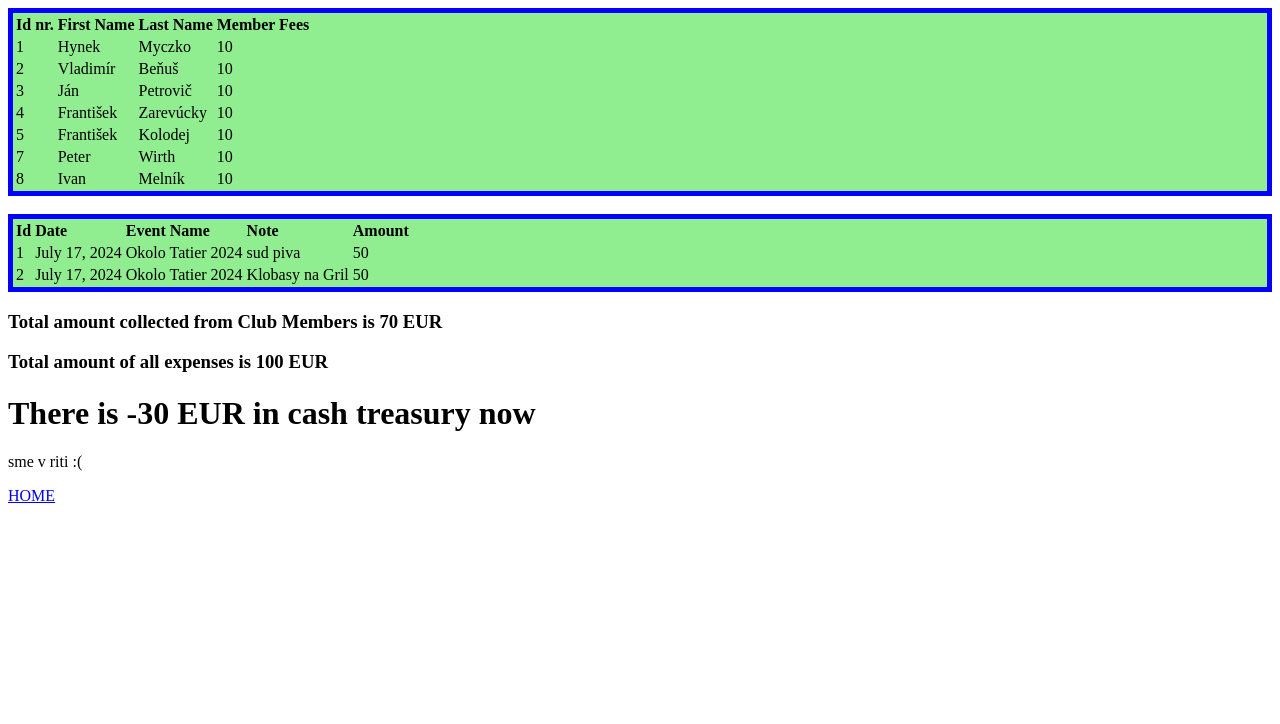
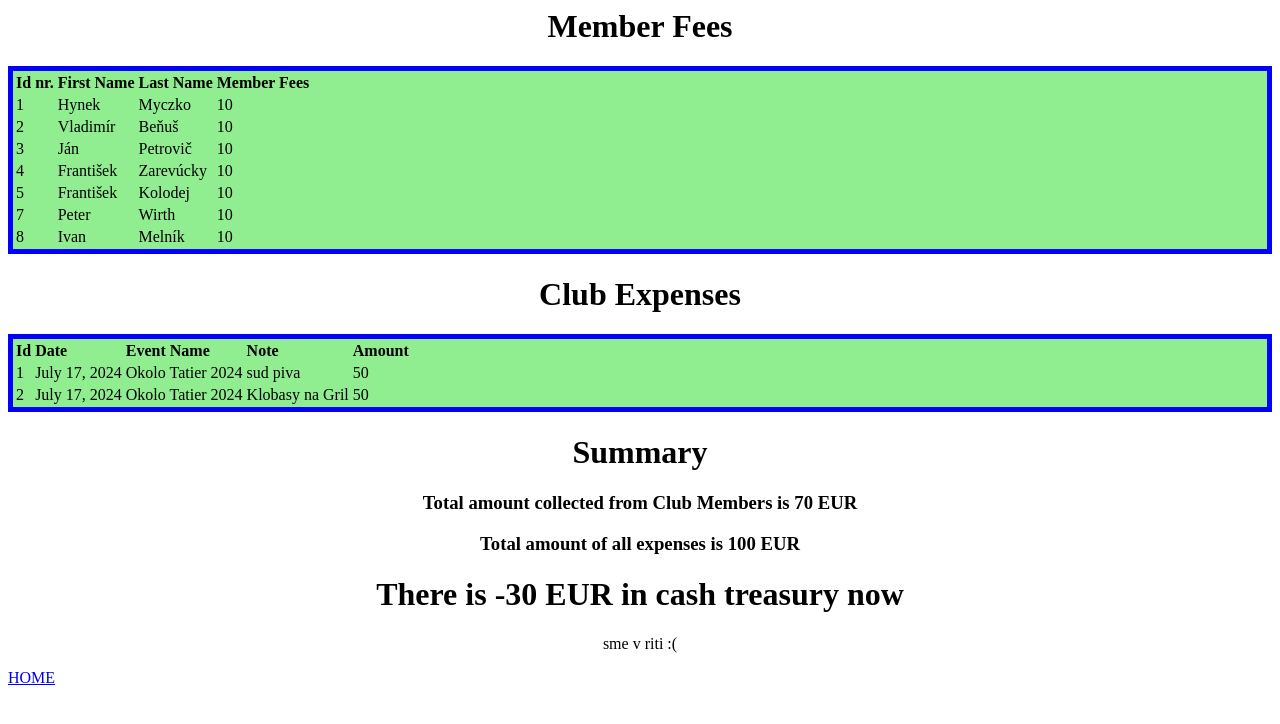
Before and after one commit to emax-77/Cycling-Club, a Django app: page /testing/ in a window 1280 px wide. Shown: the top 724 px of the page. Run offline with Django 5.2, Linux system fonts and the light colour scheme; data comes from the database, SQL or seed files in the repository.

Commit message:
templates update

```diff
--- a/members/templates/template.html
+++ b/members/templates/template.html
@@ -12,6 +12,8 @@
 </style>
 </head>
 <body>
+
+<h1 style="text-align: center;">Member Fees</h1>
 
 <div class="myDiv">
     <table>
@@ -32,7 +34,7 @@
     </table>
 </div>
 
-<br>
+<h1 style="text-align: center;">Club Expenses</h1>
 
 <div class="myDiv2">
   <table>
@@ -55,9 +57,11 @@
   </table>
 </div>
 
+<div style="text-align: center;">
+  <h1>Summary</h1>
+
   <h3>Total amount collected from Club Members is {{ sum_fees }} EUR</h3>
   <h3>Total amount of all expenses is {{ sum_expenses }} EUR </h3>
-
   <h1>There is {{ cashier }} EUR in cash treasury now</h1>
 
   {% if cashier > 0 %}
@@ -67,6 +71,7 @@
   {% else %}
     <p>mame nulu !</p>
   {% endif %}
+</div>
 
 <a href="/">HOME</a>
 </body>
```
Lines whose indentation alone changed are shown as unchanged.
